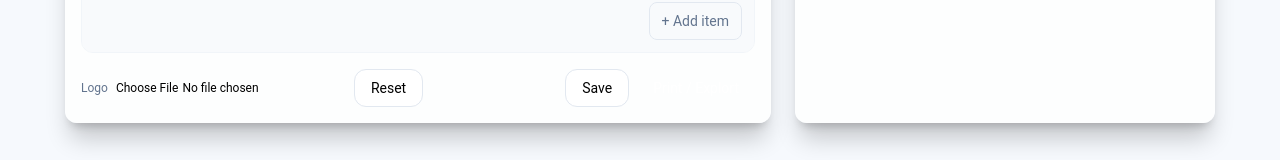
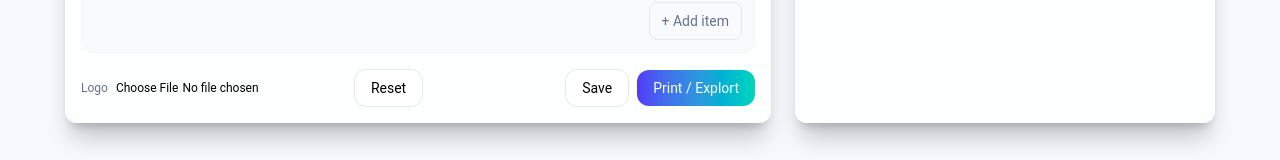
Before and after one commit to tetebe333/jeff-invoice, a SvelteKit app: page / in a window 1280 px wide. Shown: the part 527-687 px from the top of the page. Built offline with nearby package versions, Linux system fonts and the light colour scheme.

Commit message:
+page update

```diff
--- a/src/routes/+page.svelte
+++ b/src/routes/+page.svelte
@@ -127,7 +127,7 @@
                     </div>
                     <div class="flex items-center gap-2 mt-5 sm:mt-0">
                         <button onclick={() => alert("Saved locally in your browser.")} type="button" class="rounded-xl bg-white px-4 py-2 border border-slate-200 text-sm ">Save</button>
-                        <button onclick={()=> window.print()} type="button" class="rounded-xl bg-liner-to-r from-indigo-600 to-teal-400 text-white px-4 py-2 text-sm">Print / Explort</button>
+                        <button onclick={()=> window.print()} type="button" class="rounded-xl bg-linear-to-r from-indigo-600 to-teal-400 text-white px-4 py-2 text-sm">Print / Explort</button>
                     </div>
                 </div>
             </form>
```
